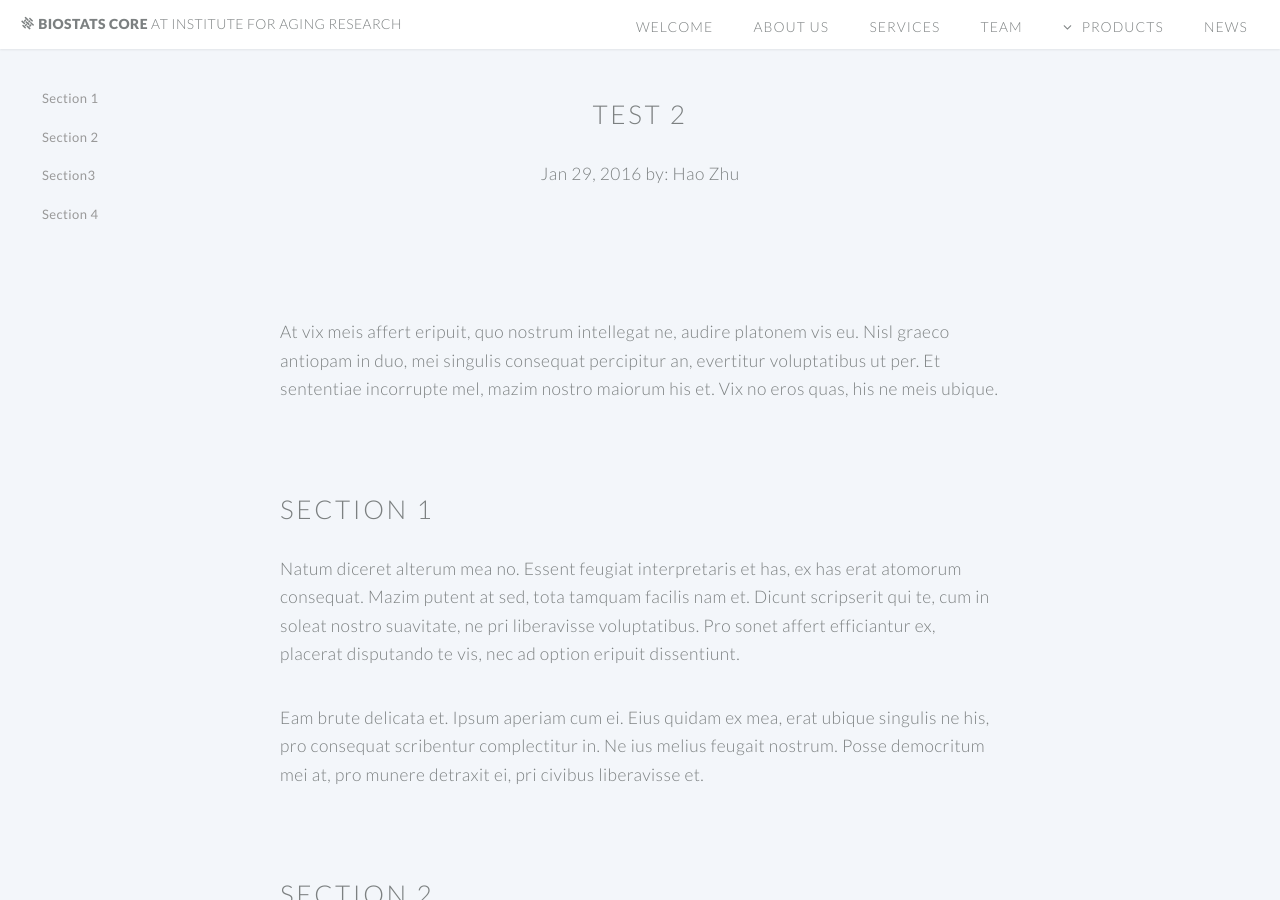
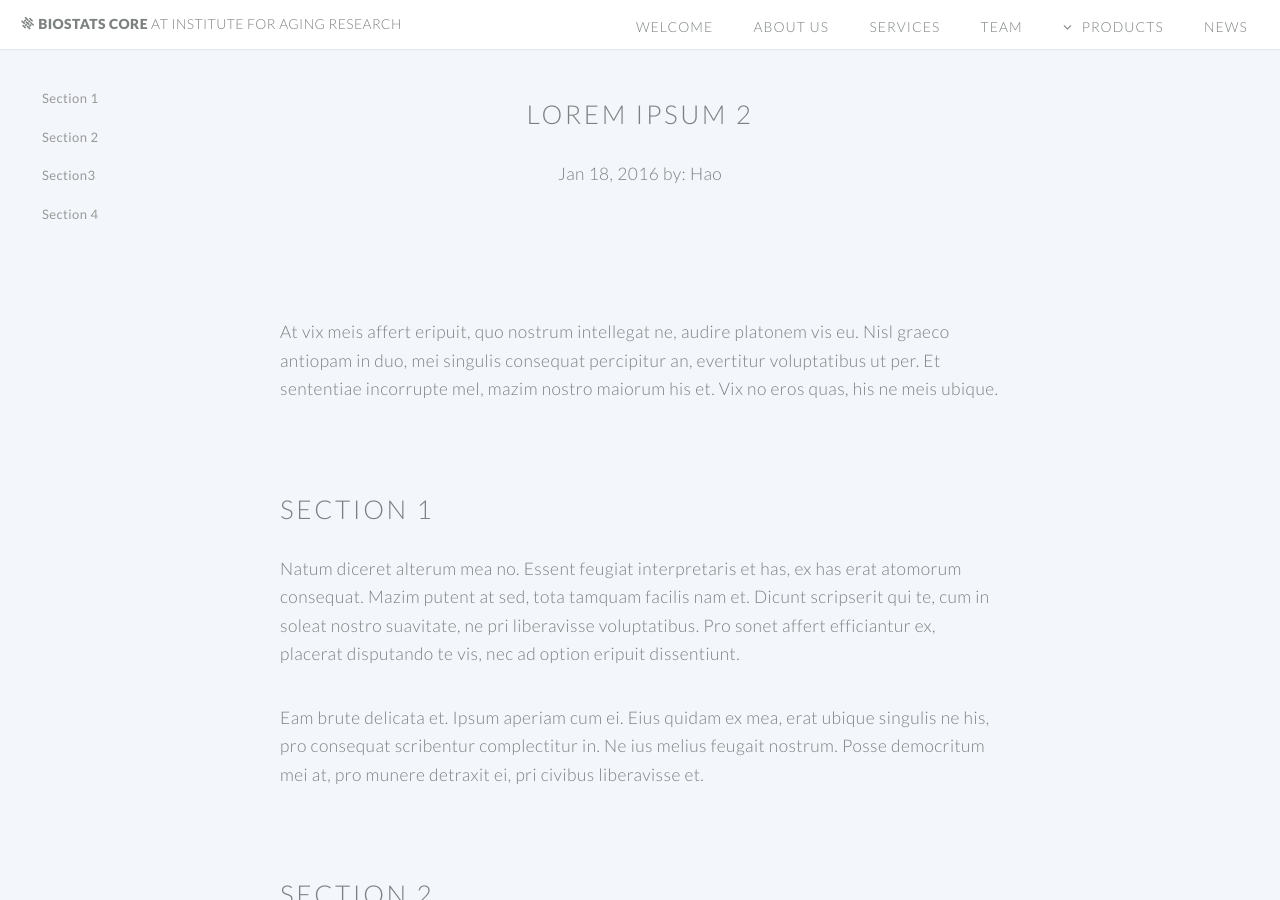
Before and after one commit to timothytsai/IFARbiostats.github.io, a Jekyll site: the page built from _instructions/testfile-2.markdown, in a window 1280 px wide and 900 px high. Built offline with Jekyll 4.4.1, drawn with Linux system fonts in a browser that asks for light colours; some web fonts are replaced; Markdown is read by kramdown in place of the engine named in the settings.

Commit message:
edit test files to provide some differences

```diff
--- a/_instructions/testfile-1.markdown
+++ b/_instructions/testfile-1.markdown
@@ -1,7 +1,7 @@
 ---
 layout: post-toc
-title:  "test"
-author: "Hao"
+title:  "Lorem ipsum"
+author: "Foo Fooo"
 meta: "At vix meis affert eripuit, quo nostrum intellegat ne, audire platonem vis eu. Nisl graeco antiopam in duo, mei singulis consequat percipitur an, evertitur voluptatibus ut per. Et sententiae incorrupte mel, mazim nostro maiorum his et. Vix no eros quas, his ne meis ubique."
 ---
 
--- a/_instructions/testfile-2.markdown
+++ b/_instructions/testfile-2.markdown
@@ -1,7 +1,8 @@
 ---
 layout: post-toc
-title:  "Test 2"
-author: "Hao Zhu"
+title:  "Lorem ipsum 2"
+author: "Hao"
+date:   2016-01-18
 meta: "At vix meis affert eripuit, quo nostrum intellegat ne, audire platonem vis eu. Nisl graeco antiopam in duo, mei singulis consequat percipitur an, evertitur voluptatibus ut per. Et sententiae incorrupte mel, mazim nostro maiorum his et. Vix no eros quas, his ne meis ubique."
 ---
 
--- a/_instructions/testfile-3.markdown
+++ b/_instructions/testfile-3.markdown
@@ -1,6 +1,6 @@
 ---
 layout: post-toc
-title:  "Test 3"
+title:  "Lorem ipsum 3"
 author: "Hao Zhu"
 meta: "At vix meis affert eripuit, quo nostrum intellegat ne, audire platonem vis eu. Nisl graeco antiopam in duo, mei singulis consequat percipitur an, evertitur voluptatibus ut per. Et sententiae incorrupte mel, mazim nostro maiorum his et. Vix no eros quas, his ne meis ubique."
 ---
--- a/_instructions/testfile-4.markdown
+++ b/_instructions/testfile-4.markdown
@@ -1,6 +1,6 @@
 ---
 layout: post-toc
-title:  "Test 4"
+title:  "Lorem ipsum 4"
 author: "Hao Zhu"
 meta: "At vix meis affert eripuit, quo nostrum intellegat ne, audire platonem vis eu. Nisl graeco antiopam in duo, mei singulis consequat percipitur an, evertitur voluptatibus ut per. Et sententiae incorrupte mel, mazim nostro maiorum his et. Vix no eros quas, his ne meis ubique."
 ---
```
